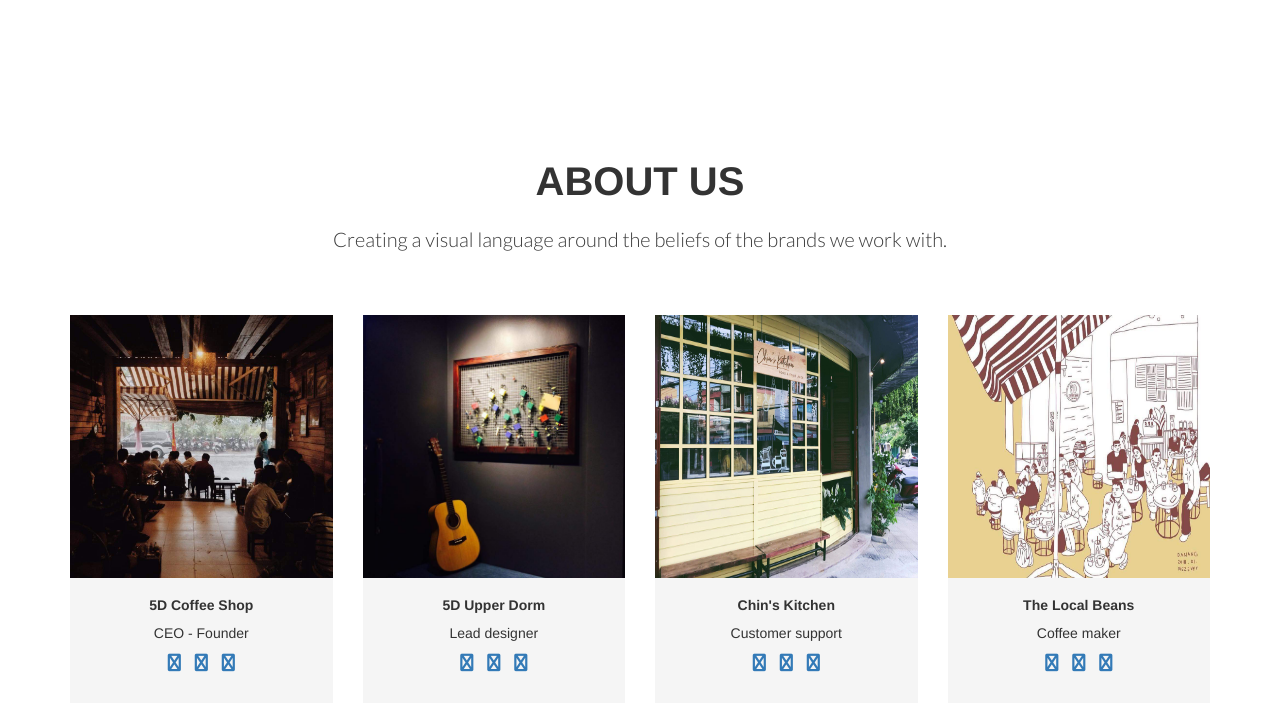
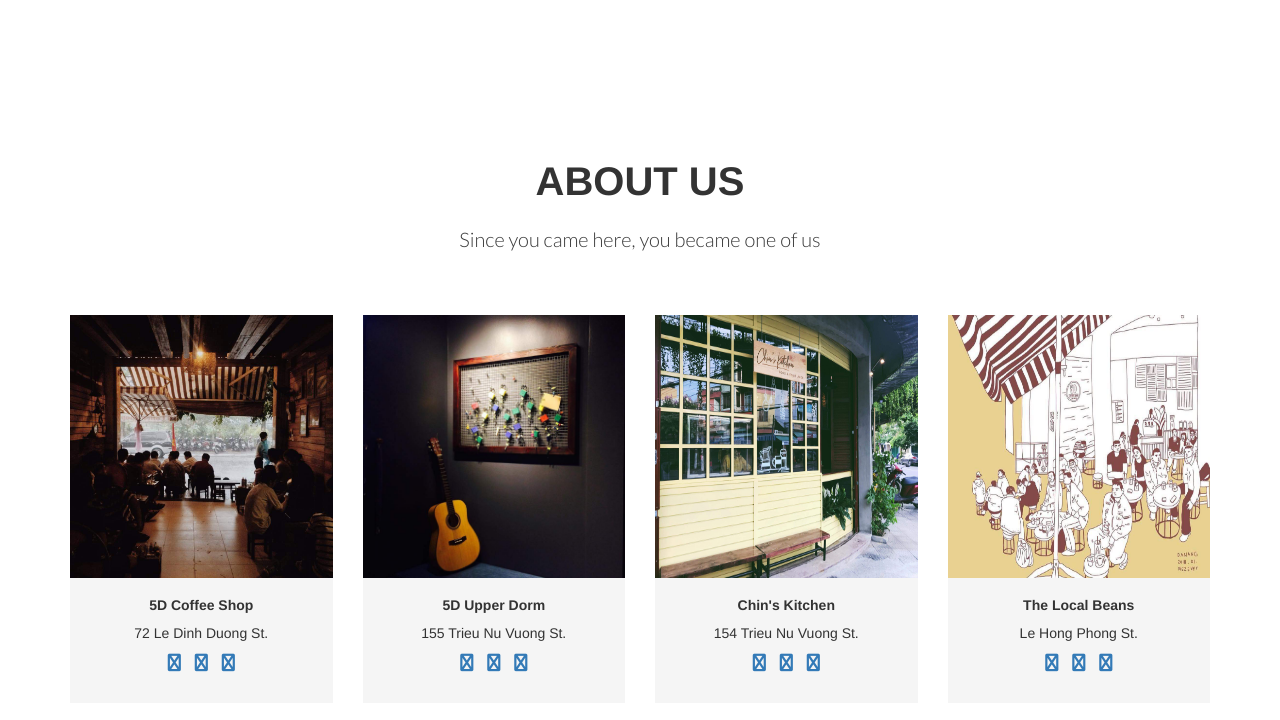
Before and after one commit to hieulebkdn/5dcoffee, a Rails app: page / in a window 1280 px wide. Shown: the part 721-1441 px from the top of the page. Run offline with Rails 7, Linux system fonts and the light colour scheme; style sheets or scripts are compiled from the project's sources; some libraries are stand-ins or nearby versions.

Commit message:
fix some content index page

```diff
--- a/app/assets/stylesheets/custom.scss
+++ b/app/assets/stylesheets/custom.scss
@@ -1,4 +1,5 @@
 .shop-image {
   height: 262.5px !important;
-  width: 262.5px !important;
+  width: 100% !important;
+  max-width: 100% !important;
 }
--- a/app/views/page/index.html.erb
+++ b/app/views/page/index.html.erb
@@ -34,7 +34,7 @@
           </div>
           <div class="sub-heading">
             <p>
-             Creating a visual language around the beliefs of the brands we work with.
+             Since you came here, you became one of us
            </p>
          </div>
        </div>
@@ -46,7 +46,7 @@
           <div class="roles">
             <h5><strong>5D Coffee Shop</strong></h5>
             <p>
-              CEO - Founder
+              72 Le Dinh Duong St.
             </p>
             <ul class="social-profile">
               <li><a href="#"><i class="fa fa-facebook fa-lg"></i></a></li>
@@ -62,7 +62,7 @@
           <div class="roles">
             <h5><strong>5D Upper Dorm</strong></h5>
             <p>
-              Lead designer
+              155 Trieu Nu Vuong St.
             </p>
             <ul class="social-profile">
               <li><a href="#"><i class="fa fa-facebook fa-lg"></i></a></li>
@@ -78,7 +78,7 @@
           <div class="roles">
             <h5><strong>Chin's Kitchen</strong></h5>
             <p>
-              Customer support
+              154 Trieu Nu Vuong St.
             </p>
             <ul class="social-profile">
               <li><a href="#"><i class="fa fa-facebook fa-lg"></i></a></li>
@@ -94,7 +94,7 @@
           <div class="roles">
             <h5><strong>The Local Beans</strong></h5>
             <p>
-              Coffee maker
+              Le Hong Phong St.
             </p>
             <ul class="social-profile">
               <li><a href="#"><i class="fa fa-facebook fa-lg"></i></a></li>
```
Also changed, not shown: config/database.yml (deleted, +0 -85 lines), 1 other file.
